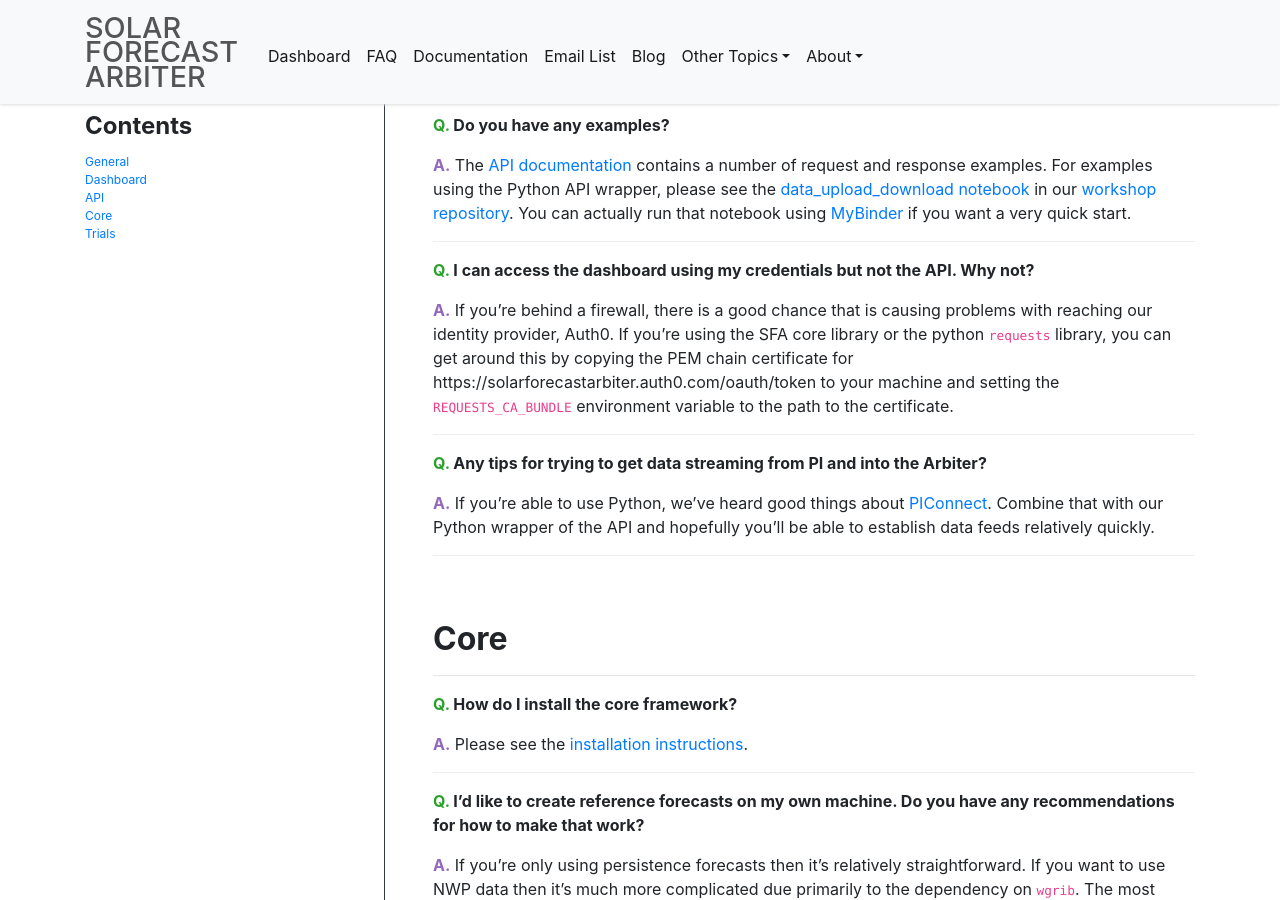
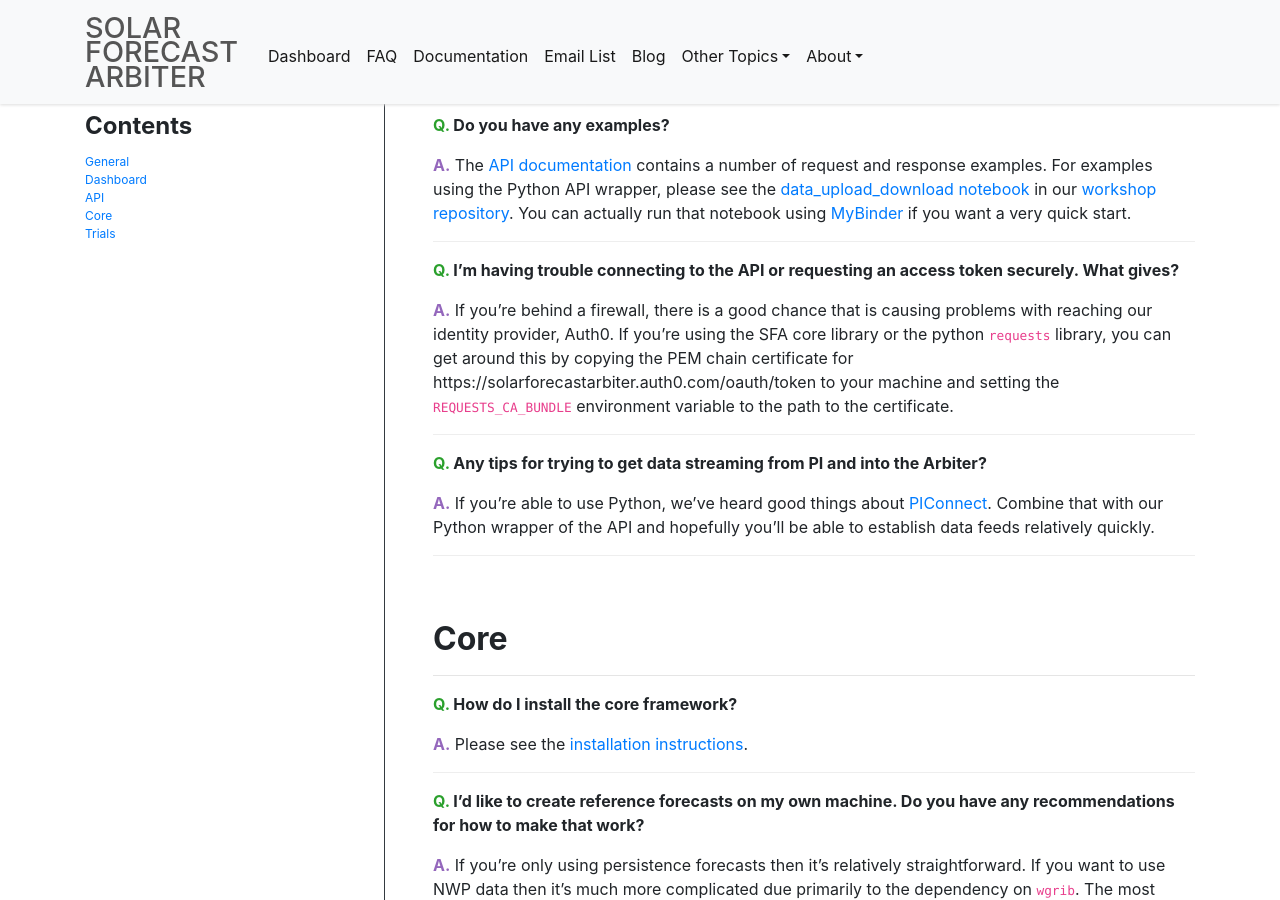
Before and after one commit to SolarArbiter/SolarArbiter.github.io, a Jekyll site: the page built from faq.md, in a window 1280 px wide and 900 px high, scrolled down 2015 px. Built offline with Jekyll 4.4.1, drawn with Linux system fonts in a browser that asks for light colours.

Commit message:
Update faq.md
Co-authored-by: Leland Boeman <lboeman@email.arizona.edu>

```diff
--- a/faq.md
+++ b/faq.md
@@ -113,7 +113,7 @@ title: FAQ
   [MyBinder](https://mybinder.org/v2/gh/SolarArbiter/workshop/master) if you
   want a very quick start.
 
-- Q. I can access the dashboard using my credentials but not the API. Why not?
+- Q. I'm having trouble connecting to the API or requesting an access token securely. What gives?
 
   A. If you're behind a firewall, there is a good chance that is causing
   problems with reaching our identity provider, Auth0. If you're using the SFA
```
